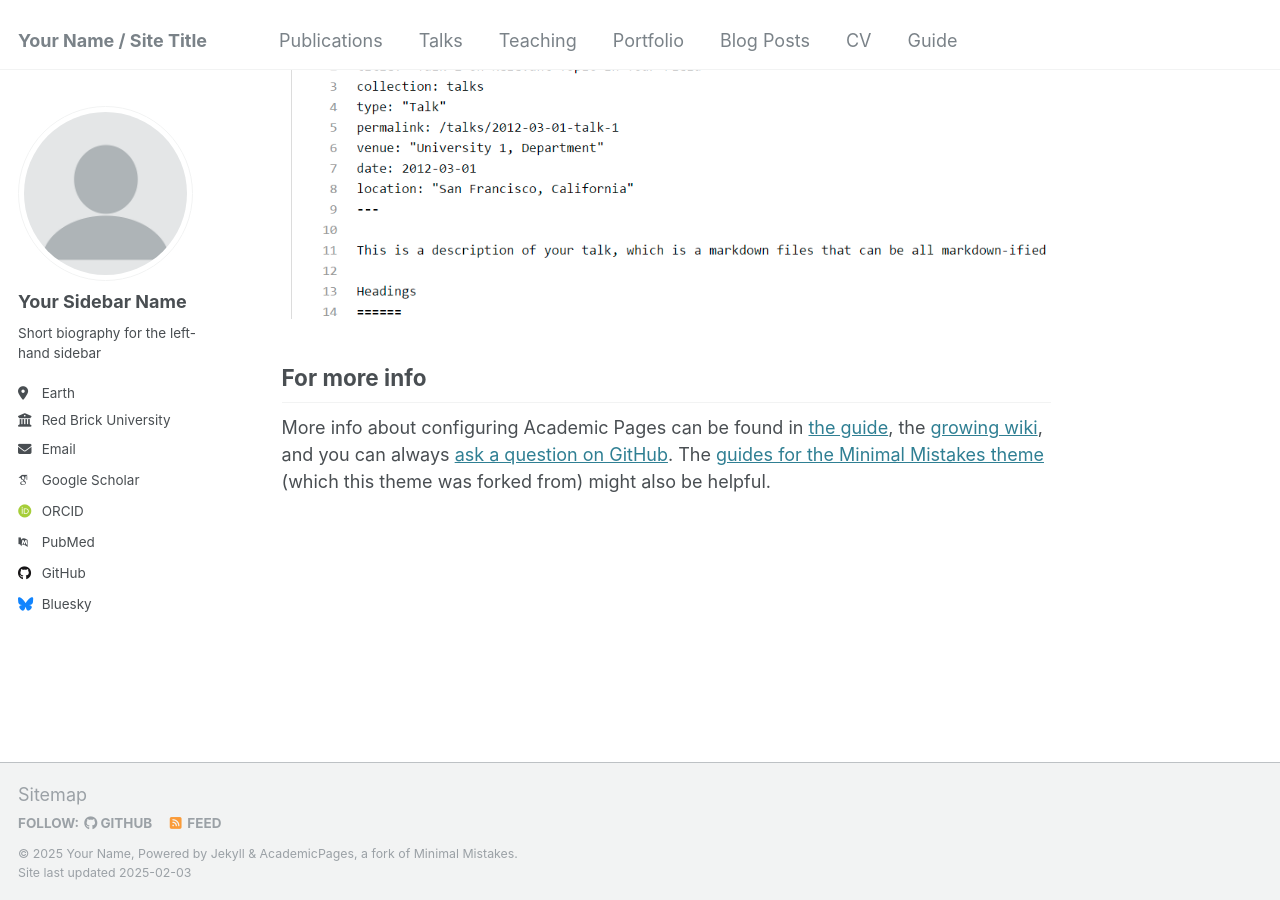
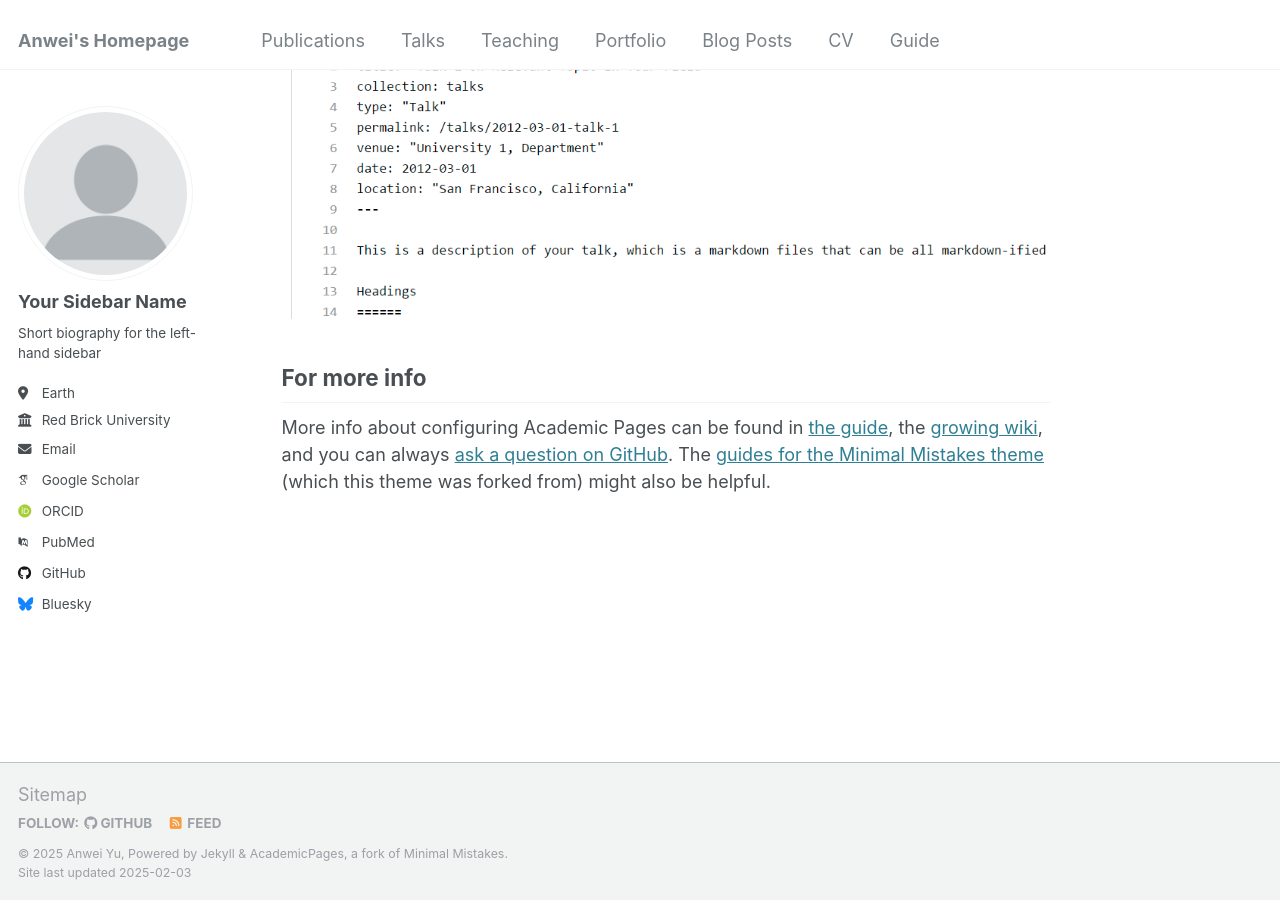
Before and after one commit to anweiyu/anweiyu.github.io, a Jekyll site: the page built from _pages/about.md, in a window 1280 px wide and 900 px high, scrolled down 2643 px. Built offline with Jekyll 4.4.1, drawn with Linux system fonts in a browser that asks for light colours; some web fonts are replaced.

Commit message:
Update _config.yml

```diff
--- a/_config.yml
+++ b/_config.yml
@@ -8,13 +8,13 @@
 
 # Basic Site Settings
 locale                   : "en-US"
-title                    : "Your Name / Site Title"
+title                    : "Anwei's Homepage"
 title_separator          : "-"
-name                     : &name "Your Name"
+name                     : &name "Anwei Yu"
 description              : &description "personal description"
-url                      : https://academicpages.github.io # the base hostname & protocol for your site e.g. "https://[your GitHub username].github.io"
+url                      : https://anweiyu.github.io # the base hostname & protocol for your site e.g. "https://[your GitHub username].github.io"
 baseurl                  : "" # the subpath of your site, e.g. "/blog"
-repository               : "academicpages/academicpages.github.io"
+repository               : "anweiyu/anweiyu.github.io"
 
 # Site Author - The following control what appear as part of the author content on the side bar.
 #               If a field is blank the icon and link will not appear, otherwise it will be shown.
```
